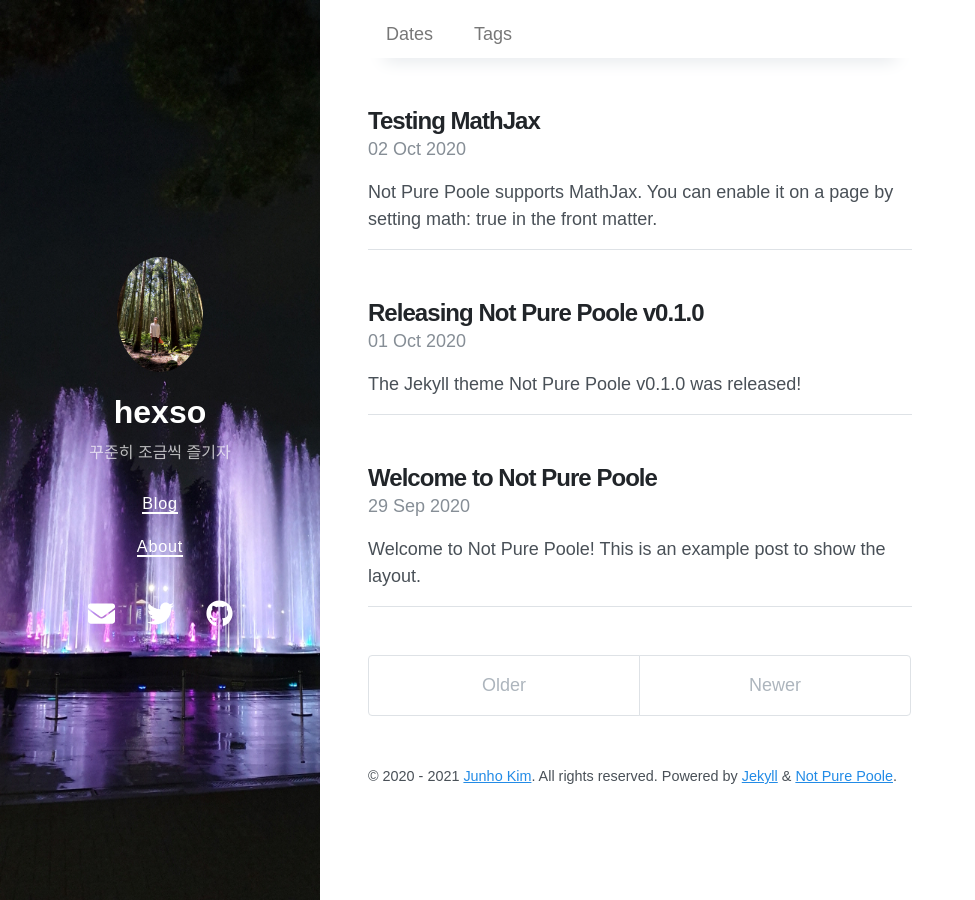
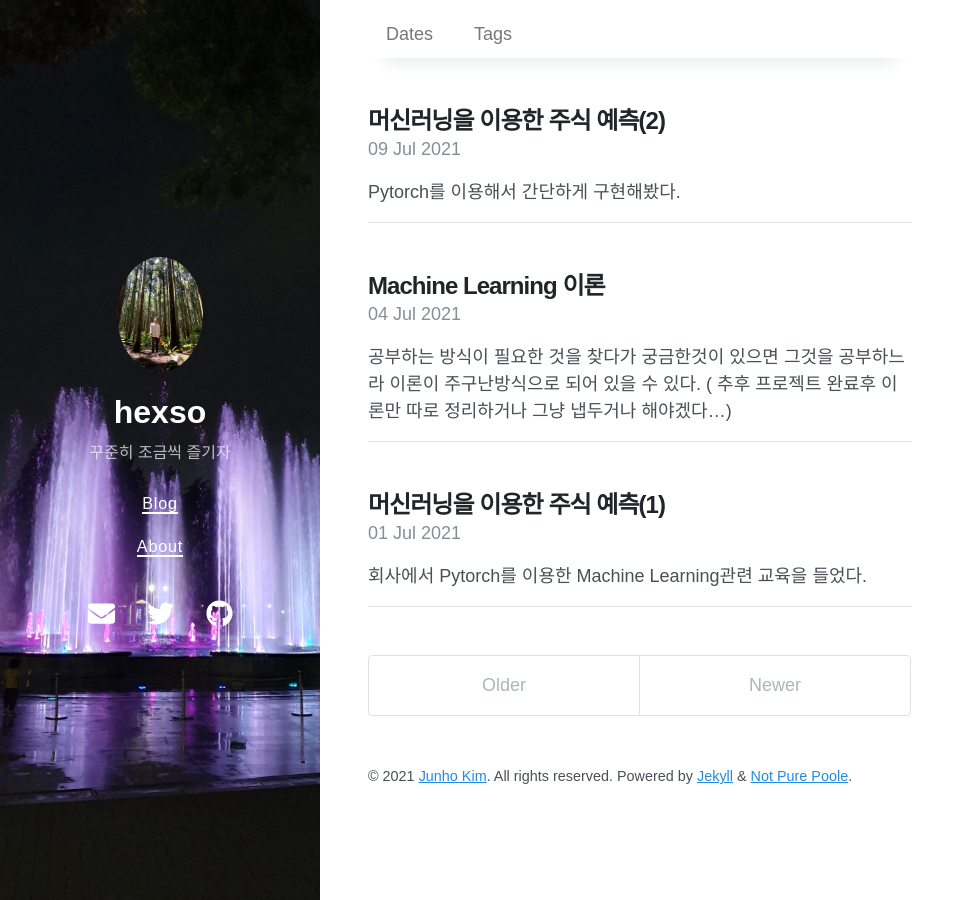
Before and after one commit to hexso/hexso.github.io, a Jekyll site: the page built from index.html, in a window 1280 px wide. Shown: the whole page, without its empty margins (0-975 px from the left). Built offline with Jekyll 4.4.1, drawn with Linux system fonts in a browser that asks for light colours; nearby versions of some CDN libraries; the list of posts is cut into pages by our own code; part of the change alters nothing that is shown.

Commit message:
2021-07-31 업데이트

````diff
--- a/_includes/content.html
+++ b/_includes/content.html
@@ -12,6 +12,6 @@
   {%- endif -%}
   <small>
     &copy; {{ year_string }} {% if site.author %}<a href="{{ site.author.url }}">{{ site.author.name }}</a>{% endif %}. All rights reserved.
-    Powered by <a href="https://jekyllrb.com/">Jekyll</a> & <a href="https://github.com/vszhub/not-pure-poole">Not Pure Poole</a>.
+    Powered by <a href="https://jekyllrb.com/">Jekyll</a> & <a href="https://github.com/hexso/not-pure-poole">Not Pure Poole</a>.
   </small>
 </footer>
--- a/_posts/2020-09-29-welcome-to-not-pure-poole.md
+++ /dev/null
@@ -1,169 +0,0 @@
----
-layout: post
-title: Welcome to Not Pure Poole
-date: 2020-09-29 23:18 +0800
-last_modified_at: 2020-10-01 01:08:25 +0800
-tags: [jekyll theme, jekyll, tutorial]
-toc:  true
----
-Welcome to **Not Pure Poole**! This is an example post to show the layout.
-{: .message }
-
-First, do you notice the TOC on the right side? Try to scroll down to read this post, you'll find that the TOC is always sticky in the viewport.
-
-Cum sociis natoque penatibus et magnis <a href="#">dis parturient montes</a>, nascetur ridiculus mus. *Aenean eu leo quam.* Pellentesque ornare sem lacinia quam venenatis vestibulum. Sed posuere consectetur est at lobortis. Cras mattis consectetur purus sit amet fermentum.
-
-> Curabitur blandit tempus porttitor. Nullam quis risus eget urna mollis ornare vel eu leo. Nullam id dolor id nibh ultricies vehicula ut id elit.
-
-Etiam porta **sem malesuada magna** mollis euismod. Cras mattis consectetur purus sit amet fermentum. Aenean lacinia bibendum nulla sed consectetur.
-
-## Inline HTML elements
-
-HTML defines a long list of available inline tags, a complete list of which can be found on the [Mozilla Developer Network](https://developer.mozilla.org/en-US/docs/Web/HTML/Element).
-
-- **To bold text**, use `<strong>`.
-- *To italicize text*, use `<em>`.
-- <mark>To highlight</mark>, use `<mark>`.
-- Abbreviations, like <abbr title="HyperText Markup Langage">HTML</abbr> should use `<abbr>`, with an optional `title` attribute for the full phrase.
-- Citations, like <cite>&mdash; Mark Otto</cite>, should use `<cite>`.
-- <del>Deleted</del> text should use `<del>` and <ins>inserted</ins> text should use `<ins>`.
-- Superscript <sup>text</sup> uses `<sup>` and subscript <sub>text</sub> uses `<sub>`.
-
-Most of these elements are styled by browsers with few modifications on our part.
-
-## Footnotes
-
-Footnotes are supported as part of the Markdown syntax. Here's one in action. Clicking this number[^fn-sample_footnote] will lead you to a footnote. The syntax looks like:
-
-{% highlight text %}
-Clicking this number[^fn-sample_footnote]
-{% endhighlight %}
-
-Each footnote needs the `^fn-` prefix and a unique ID to be referenced for the footnoted content. The syntax for that list looks something like this:
-
-{% highlight text %}
-[^fn-sample_footnote]: Handy! Now click the return link to go back.
-{% endhighlight %}
-
-You can place the footnoted content wherever you like. Markdown parsers should properly place it at the bottom of the post.
-
-## Heading
-
-Vivamus sagittis lacus vel augue rutrum faucibus dolor auctor. Duis mollis, est non commodo luctus, nisi erat porttitor ligula, eget lacinia odio sem nec elit. Morbi leo risus, porta ac consectetur ac, vestibulum at eros.
-
-### Code
-
-Inline code is available with the `<code>` element. Snippets of multiple lines of code are supported through Rouge. Longer lines will automatically scroll horizontally when needed. You may also use code fencing (triple backticks) for rendering code.
-
-{% highlight js %}
-// Example can be run directly in your JavaScript console
-
-// Create a function that takes two arguments and returns the sum of those arguments
-var adder = new Function("a", "b", "return a + b");
-
-// Call the function
-adder(2, 6);
-// > 8
-{% endhighlight %}
-
-You may also optionally show code snippets with line numbers. Add `linenos` to the Rouge tags.
-
-{% highlight js linenos %}
-// Example can be run directly in your JavaScript console
-
-// Create a function that takes two arguments and returns the sum of those arguments
-var adder = new Function("a", "b", "return a + b");
-
-// Call the function
-adder(2, 6);
-// > 8
-{% endhighlight %}
-
-Aenean lacinia bibendum nulla sed consectetur. Etiam porta sem malesuada magna mollis euismod. Fusce dapibus, tellus ac cursus commodo, tortor mauris condimentum nibh, ut fermentum massa.
-
-### Lists
-
-Cum sociis natoque penatibus et magnis dis parturient montes, nascetur ridiculus mus. Aenean lacinia bibendum nulla sed consectetur. Etiam porta sem malesuada magna mollis euismod. Fusce dapibus, tellus ac cursus commodo, tortor mauris condimentum nibh, ut fermentum massa justo sit amet risus.
-
-- Praesent commodo cursus magna, vel scelerisque nisl consectetur et.
-- Donec id elit non mi porta gravida at eget metus.
-- Nulla vitae elit libero, a pharetra augue.
-
-Donec ullamcorper nulla non metus auctor fringilla. Nulla vitae elit libero, a pharetra augue.
-
-1. Vestibulum id ligula porta felis euismod semper.
-2. Cum sociis natoque penatibus et magnis dis parturient montes, nascetur ridiculus mus.
-3. Maecenas sed diam eget risus varius blandit sit amet non magna.
-
-Cras mattis consectetur purus sit amet fermentum. Sed posuere consectetur est at lobortis.
-
-<dl>
-  <dt>HyperText Markup Language (HTML)</dt>
-  <dd>The language used to describe and define the content of a Web page</dd>
-
-  <dt>Cascading Style Sheets (CSS)</dt>
-  <dd>Used to describe the appearance of Web content</dd>
-
-  <dt>JavaScript (JS)</dt>
-  <dd>The programming language used to build advanced Web sites and applications</dd>
-</dl>
-
-Integer posuere erat a ante venenatis dapibus posuere velit aliquet. Morbi leo risus, porta ac consectetur ac, vestibulum at eros. Nullam quis risus eget urna mollis ornare vel eu leo.
-
-### Images
-
-Quisque consequat sapien eget quam rhoncus, sit amet laoreet diam tempus. Aliquam aliquam metus erat, a pulvinar turpis suscipit at.
-
-![placeholder](http://placehold.it/800x400 "Large example image")
-![placeholder](http://placehold.it/400x200 "Medium example image")
-![placeholder](http://placehold.it/200x200 "Small example image")
-
-Align to the center by adding `class="align-center"`:
-
-![placeholder](http://placehold.it/400x200 "Medium example image"){: .align-center}
-
-### Tables
-
-Aenean lacinia bibendum nulla sed consectetur. Lorem ipsum dolor sit amet, consectetur adipiscing elit.
-
-<table>
-  <thead>
-    <tr>
-      <th>Name</th>
-      <th>Upvotes</th>
-      <th>Downvotes</th>
-    </tr>
-  </thead>
-  <tfoot>
-    <tr>
-      <td>Totals</td>
-      <td>21</td>
-      <td>23</td>
-    </tr>
-  </tfoot>
-  <tbody>
-    <tr>
-      <td>Alice</td>
-      <td>10</td>
-      <td>11</td>
-    </tr>
-    <tr>
-      <td>Bob</td>
-      <td>4</td>
-      <td>3</td>
-    </tr>
-    <tr>
-      <td>Charlie</td>
-      <td>7</td>
-      <td>9</td>
-    </tr>
-  </tbody>
-</table>
-
-Nullam id dolor id nibh ultricies vehicula ut id elit. Sed posuere consectetur est at lobortis. Nullam quis risus eget urna mollis ornare vel eu leo.
-
------
-
-Want to see something else added? <a href="https://github.com/vszhub/not-pure-poole/issues/new">Open an issue.</a>
-
-[^fn-sample_footnote]: Handy! Now click the return link to go back.
--- a/_posts/2020-10-01-releasing-not-pure-poole-v0-1-0.md
+++ /dev/null
@@ -1,14 +0,0 @@
----
-layout: post
-title: Releasing Not Pure Poole v0.1.0
-author: Songzi Vong
-tags:
-- jekyll theme
-- jekyll
-date: 2020-10-01 13:56 +0800
----
-The Jekyll theme **Not Pure Poole** v0.1.0 was released!
-
-Not Pure Poole is a simple, beautiful, and powerful Jekyll theme for blogs. It is built on [Poole](https://github.com/poole/poole) and [Pure](https://purecss.io/).
-
-For more information about this theme, you can read the [README](https://github.com/vszhub/not-pure-poole/blob/master/README.md) file.
--- a/_posts/2020-10-02-testing-mathjax.md
+++ /dev/null
@@ -1,17 +0,0 @@
----
-layout: post
-title: Testing MathJax
-tags: mathjax
-math: true
-date: 2020-10-02 15:32 +0800
----
-Not Pure Poole supports [MathJax](https://www.mathjax.org/). You can enable it on a page by setting `math: true` in the front matter.
-
-An inline math: \\\(E=mc^2\\\).
-
-A display math:
-
-$$
-i\hbar \frac{\partial \Psi}{\partial t} = -\frac{\hbar^2}{2m}
-\frac{\partial^2 \Psi}{\partial x^2} + V \Psi
-$$
--- /dev/null
+++ b/_posts/2021-07-02-stock_predict_using_ml.md
@@ -0,0 +1,41 @@
+---
+layout: post
+title: 머신러닝을 이용한 주식 예측(1)
+date: 2021-07-02 01:23:18 +0800
+last_modified_at: 2021-07-02 01:23:18 +0800
+tags: [Machine learning]
+toc:  true
+---
+
+
+회사에서 Pytorch를 이용한 Machine Learning관련 교육을 들었다.
+
+간단하게 이를 이용하여 구현해보고자 결정
+
+좀 더 흥미를 가지고 할만한 주제를 고민 후, 주식을 이에 활용해보면 어떨까 생각.
+
+게다가 기존에 구글링하면 자료들이 많아서 쉽게 접근하기 쉽다고 생각했다.
+
+[predict_stock 깃허브 ](https://github.com/hexso/predict_stock)
+
+
+
+
+
+# LSTM
+
+LSTM은 RNN(Recurrent Neural Networks)의 한 종류로써, 순서가 중요한 요소일 때 흔히 적용하는 RNN의 한 종류다. 문장과 같은 단어가 문장 안에서의 순서가 중요한 경우나, 주가와 같은 시계열 데이터셋에서 효과적인 모델이다.
+
+![The repeating module in an LSTM contains four interacting layers](https://t1.daumcdn.net/cfile/tistory/999F603E5ACB86A005)
+
+RNN과의 큰 차이점중 하나는 Cell state가 있다는 것.
+
+내가 이해한 바로는 이 Cell State에 의해 기존에 그 전에 들어온 Data들로 학습(?)되고 나중 Data를 이용해 Learning을 하는데 도움이 된다.
+
+
+
+### 가정
+
+주식에서 기술적 분석이라는 방법이 있다. 오직 차트같은 지표들만을 이용하여 트레이드 하는 방식.
+
+따라서 오직 이러한 Data들만을 토대로 미래 주식가격을 예측할 수 있다고 가정한다.
--- /dev/null
+++ b/_posts/2021-07-05-stock_predict_using_ml2.md
@@ -0,0 +1,117 @@
+---
+layout: post
+title: Machine Learning 이론
+date: 2021-07-05 01:23:18 +0800
+last_modified_at: 2021-07-05 01:23:18 +0800
+tags: [Machine learning]
+toc:  true
+---
+공부하는 방식이 필요한 것을 찾다가  궁금한것이 있으면 그것을 공부하느라 이론이 주구난방식으로 되어 있을 수 있다. ( 추후 프로젝트 완료후 이론만 따로 정리하거나 그냥 냅두거나 해야겠다...)
+
+
+
+## Neural Networks
+
+![](/uploads/ML/nueron_theory.PNG)
+
+인공 신경망 모형은 neurons으로 구성된다. 각 뉴런은 input을 받아 weight에 곱하여 이를 모두 더한다. 이를 activation function(활성화 함수)를 거쳐 최종 output을 출력한다.
+
+간단하게 이야기하면 여러개의 Input값들에 가중치인 Wn을 곱하여 Output을 찾아내는 방식.
+
+여기서 Wn을 찾는 것이 궁극적인 목표.
+
+수학식으로 표현하면 다음과 같다.
+
+![](/uploads/ML/ML_equation.png)
+
+
+
+Input은 각 가중치를 곱한 값을 그다음 Layer에 전달한다. 즉 각각의 Layer에는 각각의 가중치가 있다는 것이다.
+
+![](/uploads/ML/ml_layer.png)
+
+
+
+
+
+## Activation Functions
+
+- 일정 기준을 넘으면 이를 다른 뉴런에 전달하는 함수
+- 입력신호의 총 합을 출력 신호로 변환하는 함수
+
+가장 많이 사용되는 activation functions: Tanh (hyperbolic tangent), and ReLU (rectified linear unit).
+
+![](/uploads/ML/activation_function.png)
+
+### sigmoid
+
+0~1사이의 확률 값을 출력한다. 생존/사망 또는 합격/불합격 처럼 class가 2개인 분류의 문제에 사용한다. sigmoid의 경우 입력층으로 갈수록 기울기가 작아지는 Gradient vanishing이 발생한다. Sigmoid의 경우 0~1 사이의 값이 나온다. 즉 소수점의 수들이 계속적으로 곱해지게 되면 0에 수렴하게 되는 것이다. 이렇게 될 경우 학습이 느려지고 제대로 되지 않는다.
+
+
+
+#### Softmax
+
+multi classification에 사용.
+
+3개 이상의 class를 갖는 데이터에 대한 분류작업을 할때 사용한다. 총 class의 합이 1이 되는 확률이 나오게 된다.
+
+
+
+#### RELU
+
+- x>0x>0 이면 기울기가 1인 직선이고, x<0x<0이면 함수값이 0이된다.
+- sigmoid, tanh 함수와 비교시 학습이 훨씬 빨라진다.
+- 연산 비용이 크지않고, 구현이 매우 간단하다.
+- x<0x<0인 값들에 대해서는 기울기가 0이기 때문에 뉴런이 죽을 수 있는 단점이 존재한다.
+
+주로 **ReLU function** 이 hidden layers의 activation function으로 사용된다.
+
+그 이유는 ReLU의 경우 Gradient vanishing 문제를 해결할 수 있다.
+
+
+
+
+
+## Loss Function - 손실함수
+
+error, Loss : 모형의 예측값과 데이터의 실제값 간의 차이를 말한다.
+
+즉 Test를 할때 실제 결과값과 예측값의 차이를 구하는 함수를 손실함수라고 한다.
+
+
+
+
+
+#### MSE(Mean Squarred Error)
+
+![](/uploads/ML/mse_loss_function.png)
+
+
+
+#### CEE(Cross Entropy Error)
+
+![](/uploads/ML/cee_loss_function.png)
+
+교차 엔트로피는 평균제곱오차와는 달리 오직 실제 정답과의 오차만을 파악하는 손실함수다.
+
+
+
+
+
+
+
+
+
+## Batch_size
+
+몇개의 Sample을 풀고 해답을 맞추는 지를 의미한다.
+
+보통 32, 64를 선택한다. 이는 2의 제곱승이다.
+
+
+
+![](/uploads/ML/batch_size.png)
+
+기본적으로 Batch사이즈가 작을경우  정확도가 증가하고 안정성이 높아진다. 그러나 너무 적은경우 오히려 더 부정확해진다
+
+![](/uploads/ML/batch_size_graph.png)
--- /dev/null
+++ b/_posts/2021-07-10-stock_predict_using_ml3.md
@@ -0,0 +1,159 @@
+---
+layout: post
+title: 머신러닝을 이용한 주식 예측(2)
+date: 2021-07-10 01:23:18 +0800
+last_modified_at: 2021-07-10 01:23:18 +0800
+tags: [Machine learning]
+toc:  true
+---
+Pytorch를 이용해서 간단하게 구현해봤다.
+
+Layer는 1개 LSTM으로 구현했으며
+
+input의 종류는 다음과 같다.
+
+- 시가, 종가, 거래량
+
+
+
+```python
+import torch.nn as nn
+
+class LSTMStock(nn.Module):
+    def __init__(self):
+        super(LSTMStock, self).__init__()
+
+        self.fileName = None
+        self.trainRate = 0.9
+        self.inputSize = 12
+        self.outputSize = 1
+        self.layerNum = 1
+        self.hiddenDim = 128
+        self.epochCnt = 100
+        self.windowSize = 20
+        self.minmaxScaler = MinMaxScaler
+        self.minmaxList = ['Open','Close','BUPPER','BMIDDLE','BLOWER','SMA20','SMA5']
+        self.robustList = ['Volume','OBV']
+        self.originList = ['MACD','STOCHK','STOCHD']
+        self.lstm = nn.LSTM(self.inputSize, self.hiddenDim, self.layerNum, batch_first=True)
+        self.hiddenLayer = nn.Linear(self.hiddenDim, self.outputSize)
+```
+
+class선언시 nn.Module을 상속해준다.
+
+input별로 특성에 따라 scaler를 다르게 적용시켰다.
+
+```python
+    def sliceWindow(self, stock_data):
+        data_raw = stock_data
+        data = []
+
+        for index in range(len(data_raw)-self.windowSize):
+            data.append(data_raw[index: index+self.windowSize])
+
+        data = np.array(data)
+        return data
+
+    def dataProcessing(self, data):
+        new_data = pd.DataFrame()
+        new_data['Date'] = data['Date']
+
+        for idx, scalerData in enumerate(self.scalerDataList):
+            for col in scalerData:
+                reshape_data = data[col].values.reshape(-1,1)
+                new_data[col] = self.scalerList[idx].fit_transform(reshape_data)
+        for col in self.originList:
+            new_data[col] = data[col]
+
+        if 'Date' in data.columns:
+            new_data = new_data.drop('Date',axis=1)
+            new_data.index = data['Date']
+
+        slice_data_x = self.sliceWindow(new_data)
+        slice_data_y = self.sliceWindow(new_data[self.output])
+        x_slice_data = np.array(slice_data_x)
+        y_slice_data = np.array(slice_data_y)
+
+        return x_slice_data, y_slice_data
+```
+
+LSTM의 경우 몇개의 시계열 데이터를 하나의 의미있는 데이터로 정할지 나누어 Input으로 넣어준다.
+
+이를 위해 data를 잘라주어야 한다.
+
+
+
+
+
+```python
+    def forward(self, x):
+        h0 = torch.zeros(self.layerNum, x.size(0), self.hiddenDim).to(self.device).requires_grad_()
+
+        c0 = torch.zeros(self.layerNum, x.size(0), self.hiddenDim).to(self.device).requires_grad_()
+
+        out, (hn,cn) = self.lstm(x, (h0.detach(), c0.detach()))
+        out = self.hiddenLayer(out[:, -1, :])
+        return out
+```
+
+pytorch의 경우 model을 학습(호출)할때 forward함수가 실행된다. 즉 class안에서 forward를 선언하고 만들어 주어야 한다.
+LSTM의 경우 연산을 할 때 두개의 인자 필요
+
+
+
+
+
+```python
+    def run(self, model):
+        mm_scaler = MinMaxScaler(feature_range=(-1, 1))
+        std_scaler = StandardScaler()
+
+        #x_std = std_scaler.transform(self.inputX)
+        x_std = self.inputX
+        y_mm = mm_scaler.fit_transform(self.outY.values.reshape(-1,1))
+
+        x_slice = self.sliceWindow(x_std)
+        y_slice = y_mm[:-self.windowSize]
+        print(x_slice.shape)
+        print(y_slice.shape)
+        total_size = len(x_slice)
+        x_train = x_slice[:int(total_size*self.trainRate)]
+        x_test = x_slice[int(total_size*self.trainRate):]
+
+        y_train = y_slice[:int(total_size*self.trainRate)]
+        y_test = y_slice[int(total_size*self.trainRate):]
+
+        print('training size is {}'.format(x_train.shape))
+        print('test size is {}'.format(x_test.shape))
+
+        x_train = torch.from_numpy(x_train).type(torch.Tensor)
+        x_test = torch.from_numpy(x_test).type(torch.Tensor)
+        y_train_lstm = torch.from_numpy(y_train).type(torch.Tensor)
+        y_test_lstm = torch.from_numpy(y_test).type(torch.Tensor)
+
+        loss_function = nn.MSELoss(reduction='mean')
+        optimiser = torch.optim.Adam(model.parameters(), lr=0.01)
+
+        hist = np.zeros(self.epochCnt)
+        print(model)
+
+        start_time = time.time()
+        for t in range(self.epochCnt):
+            y_train_pred = model(x_train)
+            print(y_train_pred.shape)
+            print(y_train_lstm.shape)
+            loss = loss_function(y_train_pred, y_train_lstm)
+            print('Epoch ', t, 'MSE: ', loss.item())
+            hist[t] = loss.item()
+
+            optimiser.zero_grad()
+            loss.backward()
+            optimiser.step()
+        train_time = time.time() - start_time
+        print('Training Time : {}'.format(train_time))
+        plt.plot(hist, label='Training loss')
+        plt.legend()
+        plt.show()
+```
+
+loss function을 통해 차이를 확인하고 지속적으로 학습시켜준다.
````
Also changed, not shown: uploads/ML/ML_equation.png (added), uploads/ML/activation_function.png (added), uploads/ML/batch_size.png (added), uploads/ML/batch_size_graph.png (added), uploads/ML/cee_loss_function.png (added), uploads/ML/ml_layer.png (added), uploads/ML/mse_loss_function.png (added), uploads/ML/nueron_theory.png (added), 1 other file.
